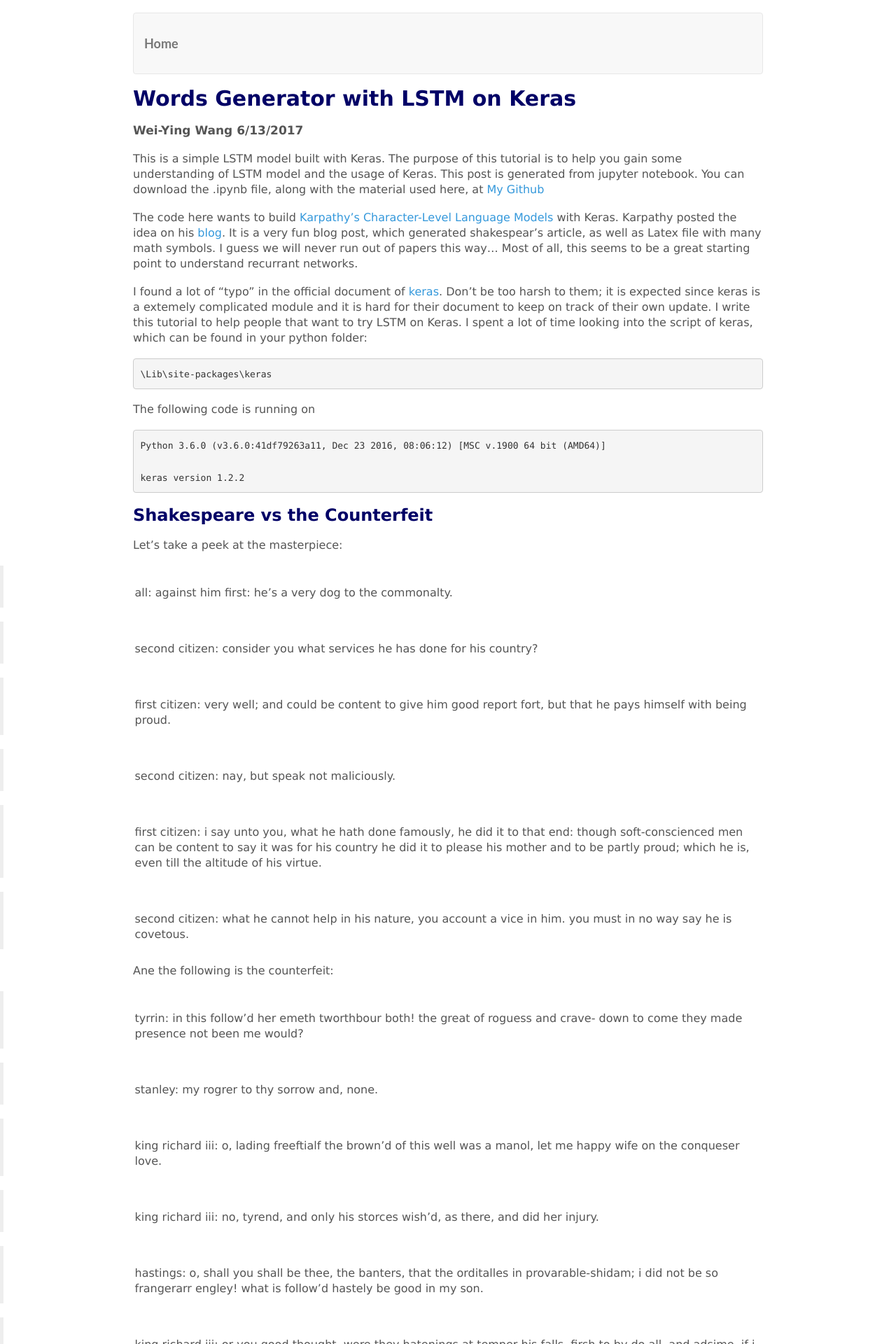
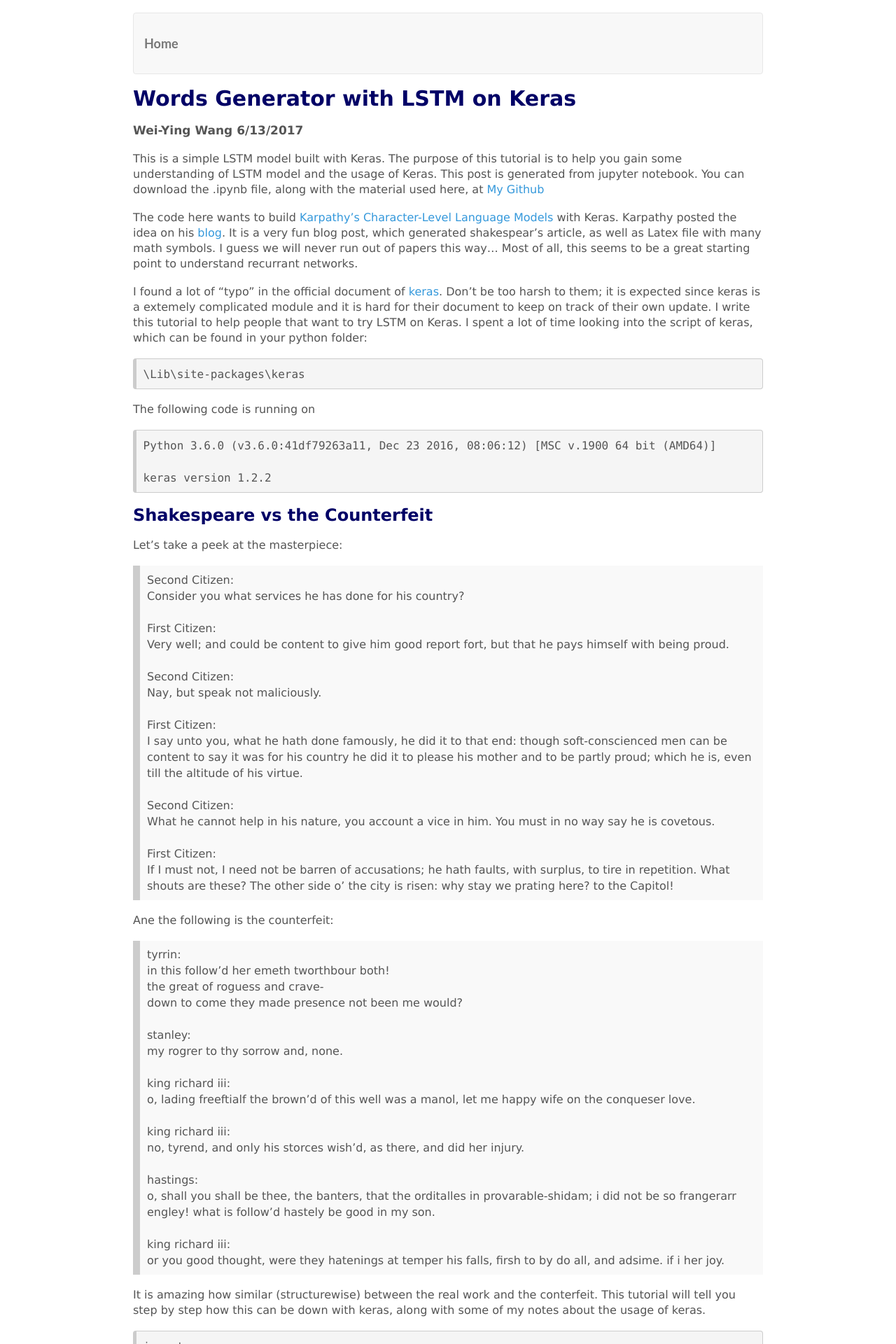
Before and after one commit to wayinone/wayinone.github.io, a Jekyll site: the page built from Words_Generator_with_LSTM_on_Keras.md, in a window 1280 px wide. Shown: the top 1920 px of the page at 70% size. Built offline with Jekyll 4.4.1, drawn with Linux system fonts in a browser that asks for light colours; formulas are drawn with MathJax 3; some of the changed text lies outside the part shown.

Commit message:
change css

```diff
--- a/Words_Generator_with_LSTM_on_Keras.md
+++ b/Words_Generator_with_LSTM_on_Keras.md
@@ -3,6 +3,7 @@ layout: default2
 title: LSTM
 permalink: /LSTM
 ---
+
 
 
 # Words Generator with LSTM on Keras
@@ -27,59 +28,64 @@ keras version 1.2.2
 
 ## Shakespeare vs the Counterfeit
 Let's take a peek at the masterpiece:
->all:
-against him first: he's a very dog to the commonalty.
 
->second citizen:
-consider you what services he has done for his country?
-
->first citizen:
-very well; and could be content to give him good
-report fort, but that he pays himself with being proud.
-
->second citizen:
-nay, but speak not maliciously.
-
->first citizen:
-i say unto you, what he hath done famously, he did
+>Second Citizen:<br />
+Consider you what services he has done for his country?<br />
+<br />
+First Citizen:<br />
+Very well; and could be content to give him good
+report fort, but that he pays himself with being proud.<br />
+<br />
+Second Citizen:<br />
+Nay, but speak not maliciously.<br />
+<br />
+First Citizen:<br />
+I say unto you, what he hath done famously, he did
 it to that end: though soft-conscienced men can be
 content to say it was for his country he did it to
 please his mother and to be partly proud; which he
-is, even till the altitude of his virtue.
-
->second citizen:
-what he cannot help in his nature, you account a
-vice in him. you must in no way say he is covetous.
+is, even till the altitude of his virtue.<br />
+<br />
+Second Citizen:<br />
+What he cannot help in his nature, you account a
+vice in him. You must in no way say he is covetous.<br />
+<br />
+First Citizen:<br />
+If I must not, I need not be barren of accusations;
+he hath faults, with surplus, to tire in repetition.
+What shouts are these? The other side o' the city
+is risen: why stay we prating here? to the Capitol!
 
 Ane the following is the counterfeit:
->tyrrin:
-in this follow'd her emeth tworthbour both!
-the great of roguess and crave-
-down to come they made presence not been me would?
-
->stanley:
-my rogrer to thy sorrow and, none.
-
->king richard iii:
+>tyrrin:<br />
+in this follow'd her emeth tworthbour both!<br />
+the great of roguess and crave-<br />
+down to come they made presence not been me would?<br />
+<br />
+stanley:<br />
+my rogrer to thy sorrow and, none.<br />
+<br />
+king richard iii:<br />
 o, lading freeftialf
 the brown'd of this well was a
-manol, let me happy wife on the conqueser love.
-
->king richard iii:
+manol, let me happy wife on the conqueser love.<br />
+<br />
+king richard iii:<br />
 no, tyrend, and only his storces wish'd,
-as there, and did her injury.
-
->hastings:
+as there, and did her injury.<br />
+<br />
+hastings:<br />
 o, shall you shall be thee,
 the banters, that the orditalles in provarable-shidam; i did not be so frangerarr engley!
-what is follow'd hastely be good in my son.
-
->king richard iii:
+what is follow'd hastely be good in my son.<br />
+<br />
+king richard iii:<br />
 or you good thought,
 were they hatenings at temper his falls,
 firsh to by do all,
 and adsime.
 if i her joy.
+
 
 It is amazing how similar (structurewise) between the real work and the conterfeit. This tutorial will tell you step by step how this can be down with keras, along with some of my notes about the usage of keras.
 
--- a/css/mycss.css
+++ b/css/mycss.css
@@ -22,6 +22,8 @@ h4,
 h5,
 h6,
 blockquote,
+pre,
+code,
 p {
 	font-family: Verdana, Geneva, sans-serif;
 	font-style: normal;
@@ -68,18 +70,41 @@ p {
 	line-height: 22px;
 	color: #555;
 }
+
 blockquote {
-	font-size: 17px;
-	font-weight: 400;
-	line-height: 23px;
+  background: #f9f9f9;
+  border-left: 10px solid #ccc;
+  margin: 1.5em 10px;
+  padding: 0.5em 10px;
+  quotes: "\201C""\201D""\2018""\2019";
 }
+/*blockquote:before {
+  color: #ccc;
+  content: open-quote;
+  font-size: 4em;
+  line-height: 0.1em;
+  margin-right: 0.25em;
+  vertical-align: -0.4em;
+}
+*/
+blockquote p {
+  display: inline;
+}
+/*code is for displaying code inside a paragraph,
+  pre is for inline display code, (will form its own paragraph.) */
+
+
 pre,code {
-	font-family: Menlo, Monaco, "Courier New", monospace
-	font-size: 14px;
+	font-size: 16px;
+	font-family:   Menlo, Monaco,"Courier New", monospace;
 	font-style: normal;
 	font-variant: normal;
 	font-weight: 400;
 	line-height: 23px;
+	overflow: auto;
+}
+pre {
+	border-left: 5px solid #ccc;
 }
 
 body,
@@ -90,7 +115,7 @@ html {
 
 /*this restrict the content in the middle*/
 p,
-*:not(div):not(img):not(body):not(html):not(li):not(blockquote):not(p) {
+*:not(div):not(img):not(body):not(html):not(li)/*:not(blockquote)*/:not(p) {
   margin: 1rem auto 1rem;
   max-width: 50rem;
   /* margin-right: 100px;
```
